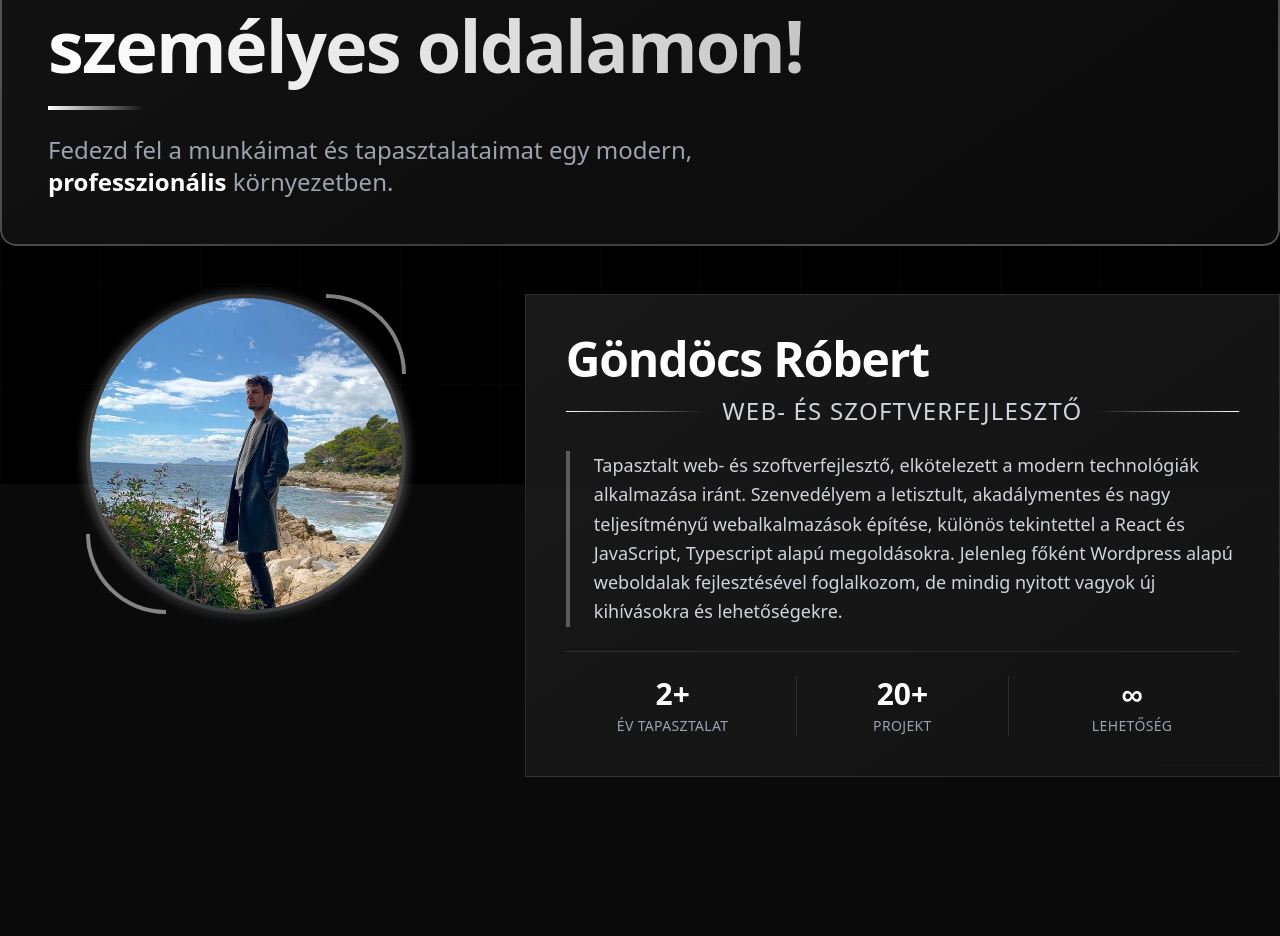
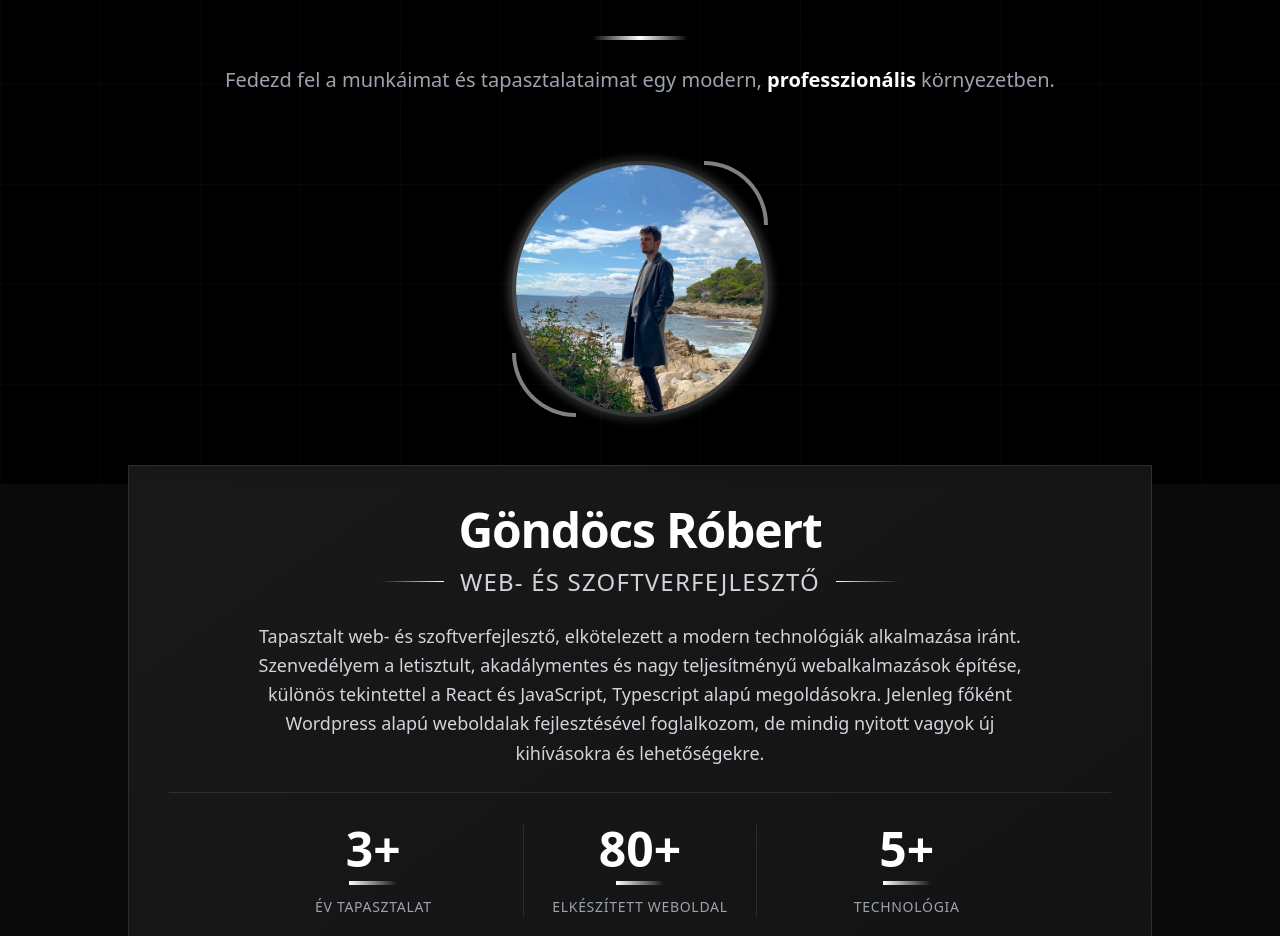
Before and after one commit to Gondocs/VercelFrontend, a React (Create React App) app: page / in a window 1280 px wide. Shown: the part 316-1252 px from the top of the page. Built offline with nearby package versions, Linux system fonts and the light colour scheme.

Commit message:
change starting text

```diff
--- a/src/pages/Home.js
+++ b/src/pages/Home.js
@@ -17,23 +17,24 @@ export default function Home() {
   return (
     <main className="py-20 min-h-screen relative flex items-center">
       {/* Hero Section with Modern Layout */}
-      <section className={`mx-auto w-full ${!isMobile ? 'w-[80%]' : 'w-[95%]'}`}>
-        <div className="glow-border p-12 mb-12 animate-slide-in-down">
-          <h1 className={`font-black gradient-text mb-4 tracking-tight leading-tight ${
-            !isMobile ? "text-7xl" : "text-4xl"
+      <section className={`mx-auto w-full ${!isMobile ? 'max-w-6xl' : 'w-[95%]'}`}>
+        {/* Welcome Message - Centered and Compact */}
+        <div className="text-center mb-16 animate-slide-in-down max-w-4xl mx-auto">
+          <h1 className={`font-black gradient-text mb-6 tracking-tight leading-tight ${
+            !isMobile ? "text-6xl" : "text-4xl"
           }`}>
-            Üdvözöllek a<br />személyes oldalamon!
+            Üdvözöllek a személyes oldalamon!
           </h1>
-          <div className="h-1 w-24 bg-gradient-to-r from-white to-transparent mb-6"></div>
-          <p className="text-2xl text-gray-400 max-w-2xl animate-slide-in-right">
+          <div className="h-1 w-24 bg-gradient-to-r from-transparent via-white to-transparent mx-auto mb-6"></div>
+          <p className={`text-gray-400 leading-relaxed ${!isMobile ? "text-xl" : "text-lg"}`}>
             Fedezd fel a munkáimat és tapasztalataimat egy modern, <span className="text-white font-semibold">professzionális</span> környezetben.
           </p>
         </div>
 
-        {/* Profile Card with Better Layout */}
-        <div className="grid md:grid-cols-5 gap-8 items-start">
-          {/* Profile Image Section */}
-          <div className="md:col-span-2 flex justify-center animate-slide-in-left">
+        {/* Profile Section - Centered Layout */}
+        <div className="max-w-5xl mx-auto">
+          {/* Profile Image */}
+          <div className="flex justify-center mb-12 animate-slide-in-up">
             <div className="relative group">
               {/* Decorative element */}
               <div className="absolute -inset-4 bg-gradient-to-r from-white/20 to-gray-500/20 rounded-full blur-2xl opacity-0 group-hover:opacity-100 transition-opacity duration-500"></div>
@@ -41,50 +42,71 @@ export default function Home() {
               <img
                 src={profile.image}
                 alt="Profile"
-                width={320}
-                height={320}
+                width={280}
+                height={280}
                 loading="eager"
-                className="relative w-80 h-80 rounded-full object-cover border-4 border-white/10 transition-all duration-500 group-hover:scale-105 group-hover:border-white/30"
+                className="relative w-64 h-64 rounded-full object-cover border-4 border-white/10 transition-all duration-500 group-hover:scale-105 group-hover:border-white/30"
               />
               {/* Corner accent */}
-              <div className="absolute top-0 right-0 w-20 h-20 border-t-4 border-r-4 border-white rounded-tr-full opacity-50"></div>
-              <div className="absolute bottom-0 left-0 w-20 h-20 border-b-4 border-l-4 border-white rounded-bl-full opacity-50"></div>
+              <div className="absolute top-0 right-0 w-16 h-16 border-t-4 border-r-4 border-white rounded-tr-full opacity-50"></div>
+              <div className="absolute bottom-0 left-0 w-16 h-16 border-b-4 border-l-4 border-white rounded-bl-full opacity-50"></div>
             </div>
           </div>
 
-          {/* Profile Info Section */}
-          <div className="md:col-span-3 gradient-card p-10 animate-slide-in-right">
+          {/* Profile Info Card */}
+          <div className="gradient-card p-10 animate-slide-in-up">
             <div className="space-y-6">
-              <div>
+              {/* Name and Title */}
+              <div className="text-center">
                 <h3 className="text-5xl font-black text-white mb-3 tracking-tight">
                   {profile.name}
                 </h3>
-                <div className="flex items-center gap-4 mb-4">
-                  <div className="h-px flex-1 bg-gradient-to-r from-white to-transparent"></div>
+                <div className="flex items-center justify-center gap-4 mb-4">
+                  <div className="h-px w-16 bg-gradient-to-r from-transparent to-white"></div>
                   <h4 className="text-2xl text-gray-300 font-light tracking-wider uppercase">
                     {profile.title}
                   </h4>
-                  <div className="h-px flex-1 bg-gradient-to-l from-white to-transparent"></div>
+                  <div className="h-px w-16 bg-gradient-to-l from-transparent to-white"></div>
                 </div>
               </div>
 
-              <p className="text-gray-300 leading-relaxed text-lg border-l-4 border-white/30 pl-6">
+              {/* Description */}
+              <p className="text-gray-300 leading-relaxed text-lg text-center max-w-3xl mx-auto">
                 {profile.description}
               </p>
 
-              {/* Stats or highlights */}
-              <div className="grid grid-cols-3 gap-4 pt-6 border-t border-white/10">
-                <div className="text-center">
-                  <div className="text-3xl font-bold text-white mb-1">2+</div>
-                  <div className="text-sm text-gray-400 uppercase tracking-wide">Év tapasztalat</div>
-                </div>
-                <div className="text-center border-l border-r border-white/10">
-                  <div className="text-3xl font-bold text-white mb-1">20+</div>
-                  <div className="text-sm text-gray-400 uppercase tracking-wide">Projekt</div>
-                </div>
-                <div className="text-center">
-                  <div className="text-3xl font-bold text-white mb-1">∞</div>
-                  <div className="text-sm text-gray-400 uppercase tracking-wide">Lehetőség</div>
+              {/* Stats - Redesigned with better spacing */}
+              <div className="pt-8 border-t border-white/10">
+                <div className="grid grid-cols-1 md:grid-cols-3 gap-8 max-w-3xl mx-auto">
+                  <div className="text-center group">
+                    <div className="mb-3">
+                      <div className="text-5xl font-black text-white mb-2 group-hover:scale-110 transition-transform">3+</div>
+                      <div className="h-1 w-12 bg-gradient-to-r from-white to-transparent mx-auto"></div>
+                    </div>
+                    <div className="text-sm text-gray-400 uppercase tracking-wider font-medium">
+                      Év tapasztalat
+                    </div>
+                  </div>
+
+                  <div className="text-center group md:border-l md:border-r border-white/10">
+                    <div className="mb-3">
+                      <div className="text-5xl font-black text-white mb-2 group-hover:scale-110 transition-transform">80+</div>
+                      <div className="h-1 w-12 bg-gradient-to-r from-white to-transparent mx-auto"></div>
+                    </div>
+                    <div className="text-sm text-gray-400 uppercase tracking-wider font-medium">
+                      Elkészített weboldal
+                    </div>
+                  </div>
+
+                  <div className="text-center group">
+                    <div className="mb-3">
+                      <div className="text-5xl font-black text-white mb-2 group-hover:scale-110 transition-transform">5+</div>
+                      <div className="h-1 w-12 bg-gradient-to-r from-white to-transparent mx-auto"></div>
+                    </div>
+                    <div className="text-sm text-gray-400 uppercase tracking-wider font-medium">
+                      Technológia
+                    </div>
+                  </div>
                 </div>
               </div>
             </div>
```
